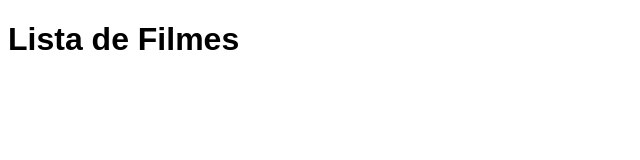
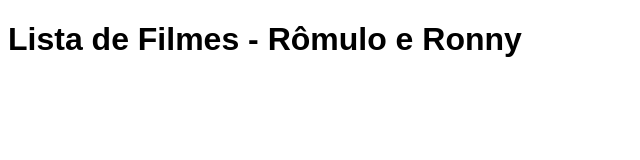
Before and after one commit to RomuloFabricioLima12C/movies-catalogy, a website: page frontend/index.html in a window 1280 px wide. Shown: the whole page, without its empty margins (0-640 px from the left). Drawn offline with Linux system fonts and the light colour scheme.

Commit message:
adição do nome da dupla

```diff
--- a/frontend/index.html
+++ b/frontend/index.html
@@ -7,7 +7,7 @@
     <title>Frontend Filmes</title>
 </head>
 <body>
-    <h1>Lista de Filmes</h1>
+    <h1>Lista de Filmes - Rômulo e Ronny</h1>
 
     <section class="filmes"></section>
 
```
